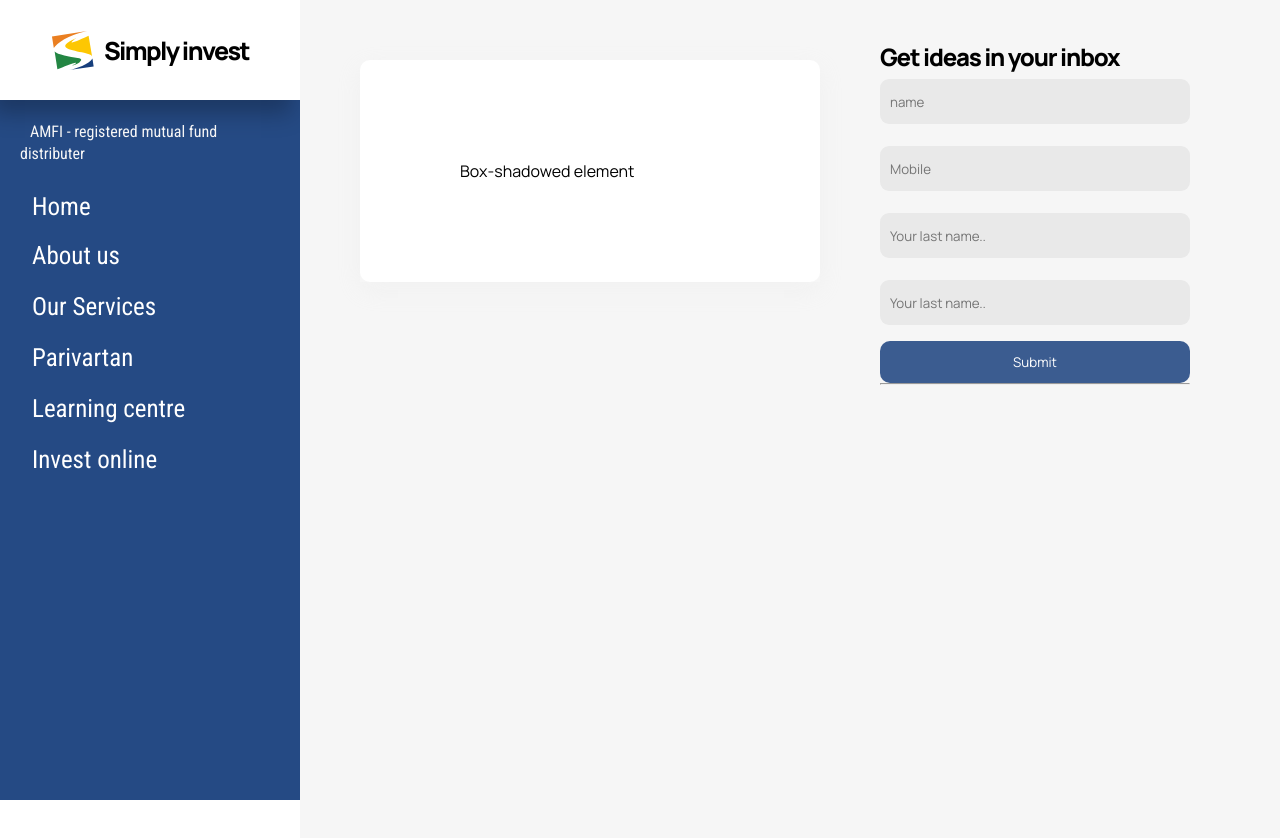
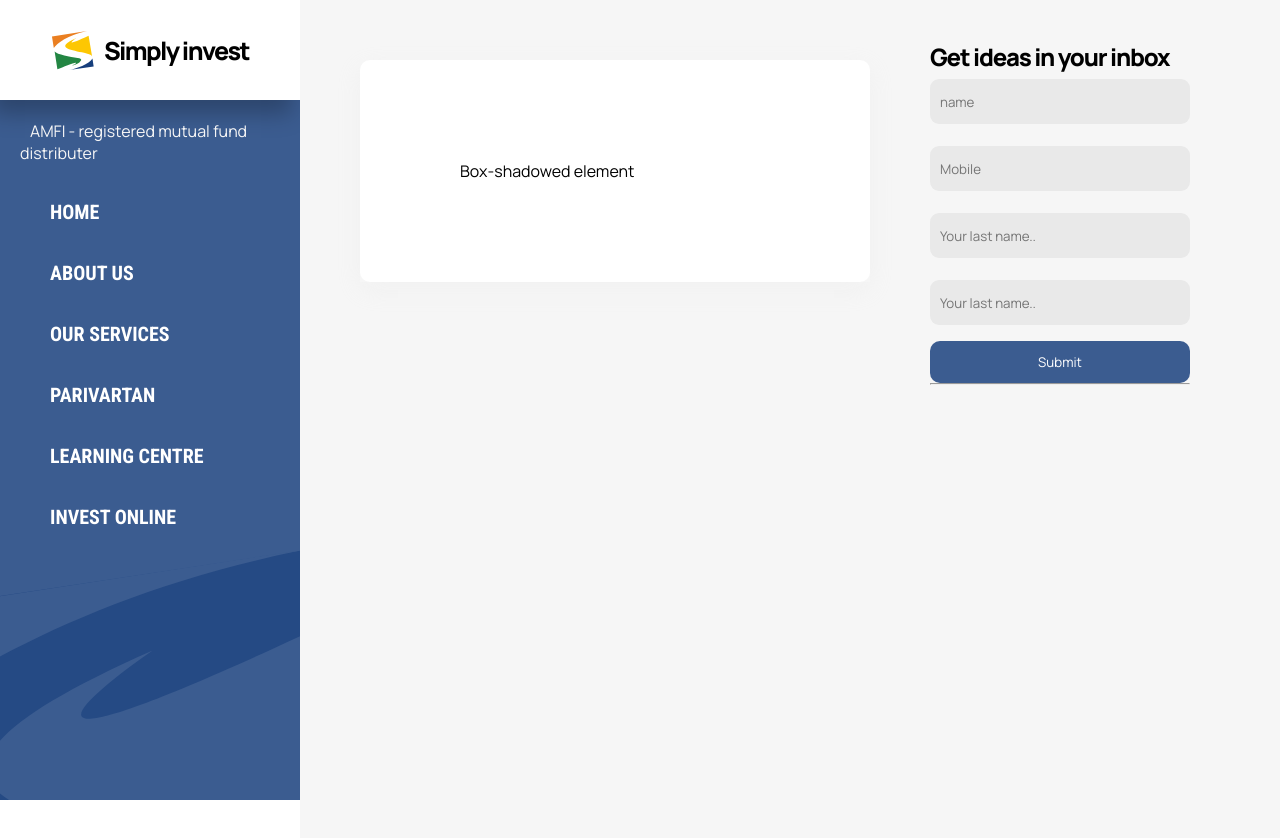
Before and after one commit to npaul2173/simplyInvest, a React (Create React App) app: page / in a window 1280 px wide. Built offline with nearby package versions, Linux system fonts and the light colour scheme.

Commit message:
Sidebar Nav background Lower  added

```diff
--- a/src/index.css
+++ b/src/index.css
@@ -5,6 +5,7 @@
   padding: 0;
   text-decoration: none;
   font-family: "Manrope", sans-serif;
+  box-sizing: border-box;
 }
 
 body {
--- a/src/nav/index.js
+++ b/src/nav/index.js
@@ -1,5 +1,6 @@
 import "./index.styles.css";
 import Logo from "../assets/svgs/LOGO.svg";
+import NavBackground from "../assets/svgs/NavLowerbackgroung.svg";
 export const NavBar = () => {
   return (
     <div class="sidenav">
@@ -14,24 +15,28 @@ export const NavBar = () => {
         </span>
       </div>
 
-      <a style={{ fontFamily: "Roboto Condensed" }} href="#" class="active">
-        <span>Home</span>
+      <a href="#" class="active">
+        <span className="navSpan">Home</span>
       </a>
       <a href="#">
-        <span>About us</span>
+        <span className="navSpan">About us</span>
       </a>
       <a href="#">
-        <span>Our Services</span>
+        <span className="navSpan">Our Services</span>
       </a>
       <a href="#">
-        <span>Parivartan</span>
+        <span className="navSpan">Parivartan</span>
       </a>
       <a href="#">
-        <span>Learning centre</span>
+        <span className="navSpan">Learning centre</span>
       </a>
       <a href="#">
-        <span>Invest online</span>
+        <span className="navSpan">Invest online</span>
       </a>
+
+      <div className="navBackgroundContainer">
+        <img className="navBackground" src={NavBackground} alt="simplyInvest" />
+      </div>
     </div>
   );
 };
--- a/src/nav/index.styles.css
+++ b/src/nav/index.styles.css
@@ -1,11 +1,11 @@
  .sidenav {
    overflow-x: hidden;
-   font-family: "Manrope", sans-serif;
    position: fixed;
    width: 300px;
    height: 100vh;
-   background: #254a84;
+   background: #3B5C90;
    transition: all .5s ease;
+   overflow: hidden;
  }
 
  .header_bar {
@@ -42,12 +42,13 @@
  /* The navigation menu links */
 
  .sidenav a {
-   padding: 8px 8px 8px 32px;
+   padding: 8px 8px 8px 50px;
+   margin-bottom: 10px;
    text-decoration: none;
    font-size: 25px;
    color: #ffffff;
    display: block;
-   transition: 0.3s;
+   transition: 0.1s;
  }
 
  /* When you mouse over the navigation links, change their color */
@@ -57,8 +58,11 @@
    background-color: #7496CC;
  }
 
- .sidenav span {
+ .sidenav .navSpan {
    font-family: 'Roboto Condensed' !important;
+   text-transform: uppercase;
+   font-weight: 700;
+   font-size: 20px;
  }
 
  /* Position and style the close button (top right corner) */
@@ -70,3 +74,15 @@
    font-size: 36px;
    margin-left: 50px;
  }
+
+ /* Styles are written but not getting applied at the moment */
+
+ .navBackground {
+   width: 100;
+   height: 100;
+ }
+
+ .navBackgroundContainer {
+   width: 100;
+   height: 100;
+ }
```
Also changed, not shown: src/assets/svgs/NavLowerbackgroung.svg (added).
